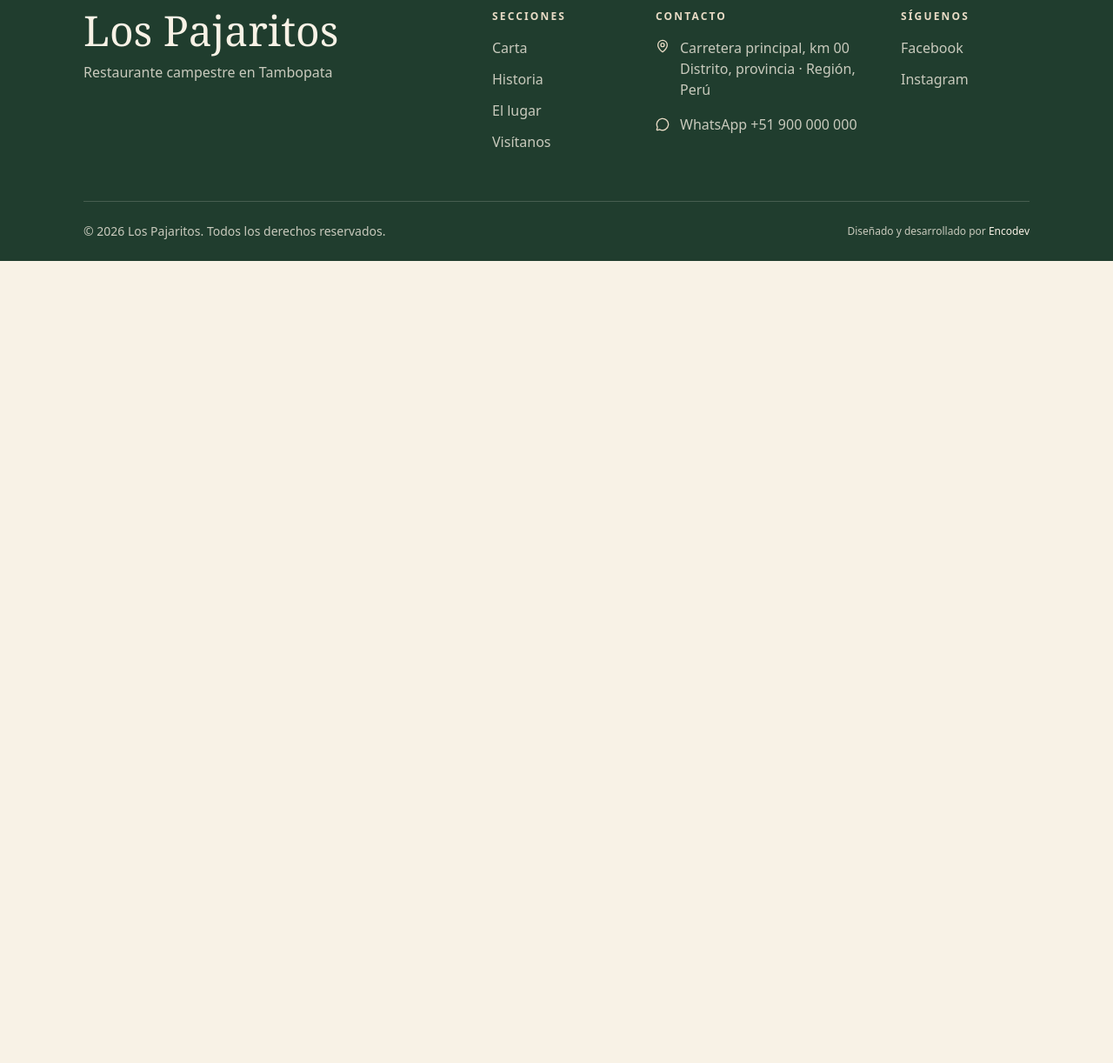
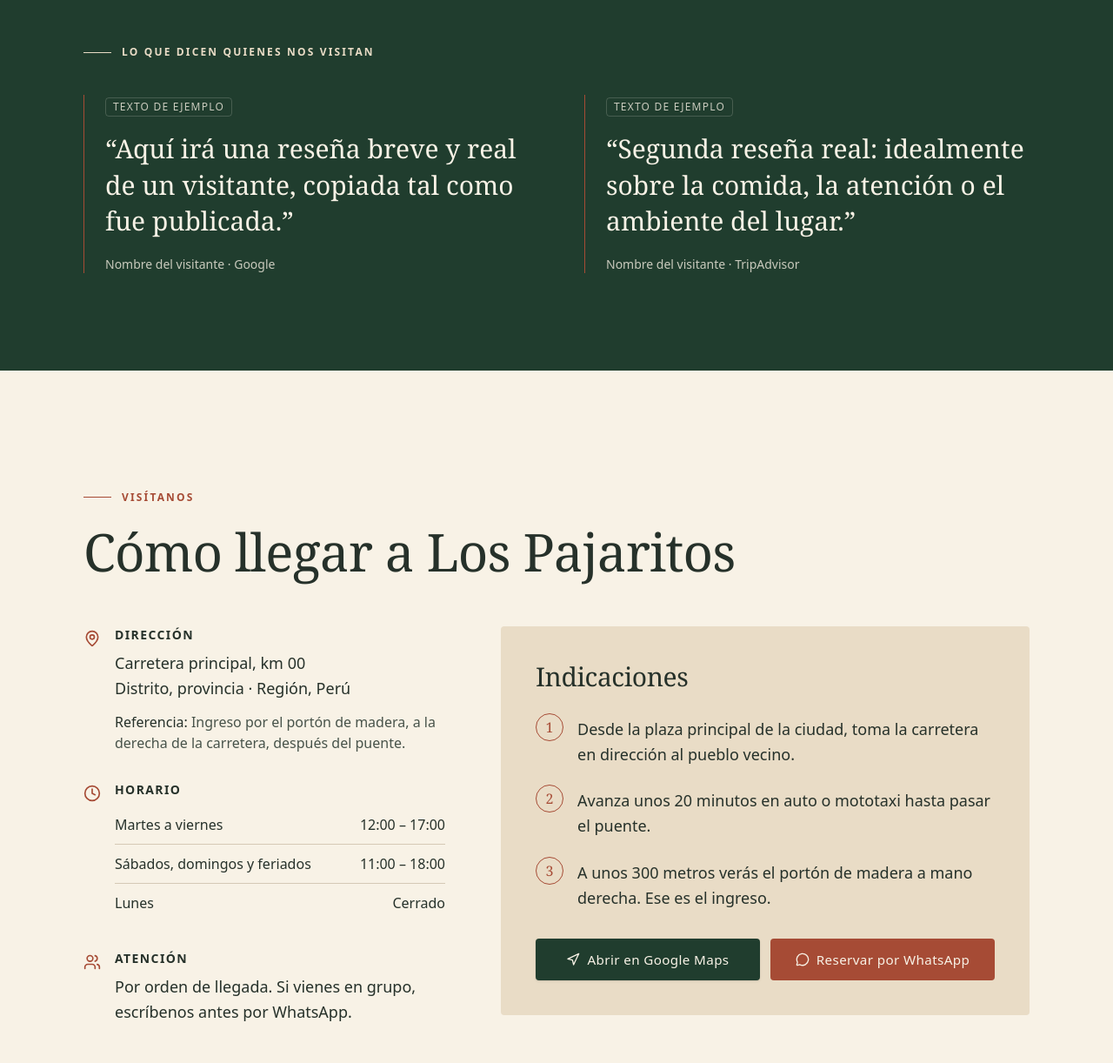
Before and after one commit to MiguelGuevara25/los-pajaritos-web, an Astro site: page / in a window 1280 px wide. Shown: the part 3798-5020 px from the top of the page at 87% size. Before the commit the page ends 4098 px from the top, so only its background shows below. Built offline with nearby package versions, Linux system fonts and the light colour scheme; Astro itself is replaced by a stand-in of ours.

Commit message:
feat: add Visit component to the main page layout

```diff
--- /dev/null
+++ b/src/components/Visit.astro
@@ -0,0 +1,124 @@
+---
+import { Clock, MapPin, MessageCircle, Navigation, Users } from "@lucide/astro";
+import Reveal from "./Reveal.astro";
+
+import { ui, defaultLang } from "../i18n/ui";
+
+const lang = (Astro.currentLocale ?? defaultLang) as keyof typeof ui;
+const t = ui[lang];
+
+const { visit, contact } = t;
+---
+
+<section id="visitanos" class="py-20 md:py-32">
+  <div class="mx-auto max-w-6xl px-5 md:px-8">
+    <Reveal>
+      <p class="eyebrow">{visit.eyebrow}</p>
+      <h2 class="mt-4 text-4xl font-medium leading-tight md:text-6xl">
+        {visit.title}
+      </h2>
+    </Reveal>
+
+    <div class="mt-12 grid gap-12 md:grid-cols-12 md:gap-16">
+      <div class="md:col-span-5">
+        <dl class="space-y-8">
+          <Reveal class="flex gap-4">
+            <MapPin aria-hidden class="mt-1 size-5 shrink-0 text-terracotta" />
+            <div>
+              <dt class="text-sm font-semibold uppercase tracking-widest">
+                {visit.addressLabel}
+              </dt>
+              <dd class="mt-2 text-lg leading-relaxed">
+                {visit.address.map((line) => (
+                  <span class="block">{line}</span>
+                ))}
+              </dd>
+              <dd class="mt-3 text-muted-foreground">
+                <span class="font-medium text-foreground">
+                  {visit.referenceLabel}:{" "}
+                </span>
+                {visit.reference}
+              </dd>
+            </div>
+          </Reveal>
+          <Reveal delay={80} class="flex gap-4">
+            <Clock aria-hidden class="mt-1 size-5 shrink-0 text-terracotta" />
+            <div class="w-full">
+              <dt class="text-sm font-semibold uppercase tracking-widest">
+                {visit.hoursLabel}
+              </dt>
+              <dd class="mt-2">
+                <ul class="divide-y divide-border">
+                  {visit.hours.map((h) => (
+                    <li class="flex justify-between gap-4 py-2.5">
+                      <span>{h.days}</span>
+                      <span class="shrink-0 font-medium tabular-nums">
+                        {h.time}
+                      </span>
+                    </li>
+                  ))}
+                </ul>
+              </dd>
+            </div>
+          </Reveal>
+          <Reveal delay={160} class="flex gap-4">
+            <Users aria-hidden class="mt-1 size-5 shrink-0 text-terracotta" />
+            <div>
+              <dt class="text-sm font-semibold uppercase tracking-widest">
+                {visit.attentionLabel}
+              </dt>
+              <dd class="mt-2 text-lg leading-relaxed">{visit.attention}</dd>
+            </div>
+          </Reveal>
+        </dl>
+      </div>
+
+      <Reveal delay={120} class="md:col-span-7">
+        <div class="rounded-sm bg-sand p-6 md:p-10">
+          <h3 class="text-2xl font-medium md:text-3xl">
+            {visit.directionsTitle}
+          </h3>
+          <ol class="mt-6 space-y-5">
+            {visit.directions.map((step, i) => (
+              <li class="flex gap-4">
+                <span
+                  aria-hidden
+                  class="flex size-8 shrink-0 items-center justify-center rounded-full border border-terracotta font-display text-terracotta"
+                >
+                  {i + 1}
+                </span>
+                <p class="pt-1 text-lg leading-relaxed">{step}</p>
+              </li>
+            ))}
+          </ol>
+          <div class="mt-8 grid gap-3 sm:grid-cols-2">
+            <a
+              class="inline-flex items-center justify-center gap-2 whitespace-nowrap font-medium cursor-pointer transition-colors focus-visible:outline-none focus-visible:ring-1 focus-visible:ring-ring disabled:pointer-events-none disabled:opacity-50 disabled:cursor-not-allowed [&_svg]:pointer-events-none [&_svg]:size-4 [&_svg]:shrink-0 bg-primary text-primary-foreground shadow hover:bg-primary/90 h-12 rounded-sm px-6 text-[0.95rem] tracking-wide"
+              href={contact.mapsUrl}
+              target="_blank"
+              rel="noopener noreferrer"
+            >
+              <Navigation />
+              {visit.mapsCta}
+            </a>
+
+            <a
+              class="inline-flex items-center justify-center gap-2 whitespace-nowrap font-medium cursor-pointer transition-colors focus-visible:outline-none focus-visible:ring-1 focus-visible:ring-ring disabled:pointer-events-none disabled:opacity-50 disabled:cursor-not-allowed [&_svg]:pointer-events-none [&_svg]:size-4 [&_svg]:shrink-0 bg-terracotta text-cream hover:bg-terracotta/90 h-12 rounded-sm px-6 text-[0.95rem] tracking-wide"
+              target="_blank"
+              rel="noopener noreferrer"
+            >
+              <MessageCircle />
+              {visit.whatsappCta}
+            </a>
+            <!-- <Button asChild variant="terracotta" size="xl">
+              <a href={wa} target="_blank" rel="noopener noreferrer">
+                <MessageCircle />
+                {visit.whatsappCta}
+              </a>
+            </Button> -->
+          </div>
+        </div>
+      </Reveal>
+    </div>
+  </div>
+</section>
--- a/src/pages/index.astro
+++ b/src/pages/index.astro
@@ -6,6 +6,8 @@ import Kitchen from "../components/Kitchen.astro";
 import Story from "../components/Story.astro";
 import Hero from "../components/Hero.astro";
 import Place from "../components/Place.astro";
+import Visit from "../components/Visit.astro";
+import Reviews from "../components/Reviews.astro";
 ---
 
 <Layout>
@@ -14,5 +16,7 @@ import Place from "../components/Place.astro";
   <Kitchen />
   <Story />
   <Place />
+  <Reviews />
+  <Visit />
   <Footer />
 </Layout>
```
